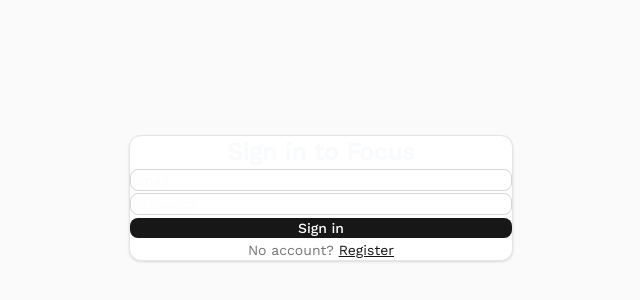
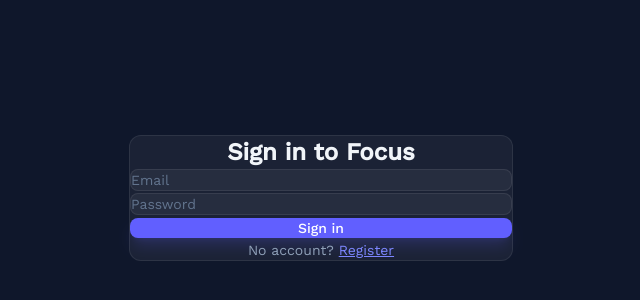
Before and after one commit to conctanleo/focus, a React (Vite) app: page /login in a window 1280 px wide. Shown: the part 202-502 px from the top of the page, without its empty margins (319-959 px from the left). Built offline with nearby package versions, Linux system fonts and the light colour scheme.

Commit message:
feat: dark theme Login, Register, and SchedulePage

```diff
--- a/src/pages/Login.tsx
+++ b/src/pages/Login.tsx
@@ -21,25 +21,25 @@
   }
 
   return (
-    <div className="flex min-h-screen items-center justify-center bg-neutral-50">
-      <form onSubmit={handleSubmit} className="w-full max-w-sm rounded-xl bg-white p-8 shadow-sm border border-neutral-200">
-        <h1 className="mb-6 text-center text-2xl font-semibold">Sign in to Focus</h1>
-        {error && <p className="mb-4 rounded-lg bg-red-50 p-3 text-sm text-red-600">{error}</p>}
+    <div className="flex min-h-screen items-center justify-center bg-slate-900">
+      <form onSubmit={handleSubmit} className="w-full max-w-sm rounded-xl border border-white/8 bg-white/5 p-8">
+        <h1 className="mb-6 text-center text-2xl font-semibold text-slate-100">Sign in to Focus</h1>
+        {error && <p className="mb-4 rounded-lg bg-red-500/10 border border-red-500/20 p-3 text-sm text-red-400">{error}</p>}
         <input
           type="email" placeholder="Email" value={email}
           onChange={(e) => setEmail(e.target.value)}
-          className="mb-3 w-full rounded-lg border border-neutral-300 px-4 py-2.5 text-sm outline-none focus:border-neutral-900"
+          className="mb-3 w-full rounded-lg border border-white/8 bg-white/5 px-4 py-2.5 text-sm text-slate-200 outline-none placeholder:text-slate-500 focus:border-indigo-500/50"
         />
         <input
           type="password" placeholder="Password" value={password}
           onChange={(e) => setPassword(e.target.value)}
-          className="mb-4 w-full rounded-lg border border-neutral-300 px-4 py-2.5 text-sm outline-none focus:border-neutral-900"
+          className="mb-4 w-full rounded-lg border border-white/8 bg-white/5 px-4 py-2.5 text-sm text-slate-200 outline-none placeholder:text-slate-500 focus:border-indigo-500/50"
         />
-        <button type="submit" className="w-full rounded-lg bg-neutral-900 py-2.5 text-sm font-medium text-white hover:bg-neutral-800">
+        <button type="submit" className="w-full rounded-lg bg-indigo-500 py-2.5 text-sm font-medium text-white shadow-lg shadow-indigo-500/20 transition-colors hover:bg-indigo-400">
           Sign in
         </button>
-        <p className="mt-4 text-center text-sm text-neutral-500">
-          No account? <Link to="/register" className="text-neutral-900 underline">Register</Link>
+        <p className="mt-4 text-center text-sm text-slate-400">
+          No account? <Link to="/register" className="text-indigo-400 underline">Register</Link>
         </p>
       </form>
     </div>
--- a/src/pages/Register.tsx
+++ b/src/pages/Register.tsx
@@ -22,30 +22,30 @@
   }
 
   return (
-    <div className="flex min-h-screen items-center justify-center bg-neutral-50">
-      <form onSubmit={handleSubmit} className="w-full max-w-sm rounded-xl bg-white p-8 shadow-sm border border-neutral-200">
-        <h1 className="mb-6 text-center text-2xl font-semibold">Create account</h1>
-        {error && <p className="mb-4 rounded-lg bg-red-50 p-3 text-sm text-red-600">{error}</p>}
+    <div className="flex min-h-screen items-center justify-center bg-slate-900">
+      <form onSubmit={handleSubmit} className="w-full max-w-sm rounded-xl border border-white/8 bg-white/5 p-8">
+        <h1 className="mb-6 text-center text-2xl font-semibold text-slate-100">Create account</h1>
+        {error && <p className="mb-4 rounded-lg bg-red-500/10 border border-red-500/20 p-3 text-sm text-red-400">{error}</p>}
         <input
           type="text" placeholder="Name" value={name}
           onChange={(e) => setName(e.target.value)}
-          className="mb-3 w-full rounded-lg border border-neutral-300 px-4 py-2.5 text-sm outline-none focus:border-neutral-900"
+          className="mb-3 w-full rounded-lg border border-white/8 bg-white/5 px-4 py-2.5 text-sm text-slate-200 outline-none placeholder:text-slate-500 focus:border-indigo-500/50"
         />
         <input
           type="email" placeholder="Email" value={email}
           onChange={(e) => setEmail(e.target.value)}
-          className="mb-3 w-full rounded-lg border border-neutral-300 px-4 py-2.5 text-sm outline-none focus:border-neutral-900"
+          className="mb-3 w-full rounded-lg border border-white/8 bg-white/5 px-4 py-2.5 text-sm text-slate-200 outline-none placeholder:text-slate-500 focus:border-indigo-500/50"
         />
         <input
           type="password" placeholder="Password" value={password}
           onChange={(e) => setPassword(e.target.value)}
-          className="mb-4 w-full rounded-lg border border-neutral-300 px-4 py-2.5 text-sm outline-none focus:border-neutral-900"
+          className="mb-4 w-full rounded-lg border border-white/8 bg-white/5 px-4 py-2.5 text-sm text-slate-200 outline-none placeholder:text-slate-500 focus:border-indigo-500/50"
         />
-        <button type="submit" className="w-full rounded-lg bg-neutral-900 py-2.5 text-sm font-medium text-white hover:bg-neutral-800">
+        <button type="submit" className="w-full rounded-lg bg-indigo-500 py-2.5 text-sm font-medium text-white shadow-lg shadow-indigo-500/20 transition-colors hover:bg-indigo-400">
           Register
         </button>
-        <p className="mt-4 text-center text-sm text-neutral-500">
-          Have an account? <Link to="/login" className="text-neutral-900 underline">Sign in</Link>
+        <p className="mt-4 text-center text-sm text-slate-400">
+          Have an account? <Link to="/login" className="text-indigo-400 underline">Sign in</Link>
         </p>
       </form>
     </div>
--- a/src/pages/SchedulePage.tsx
+++ b/src/pages/SchedulePage.tsx
@@ -121,7 +121,7 @@
   }
 
   return (
-    <div className="p-8">
+    <div className="p-8 bg-slate-900 min-h-full">
       <ViewSwitcher view={view} onChange={setView} currentDate={currentDate} onPrev={() => navigate(-1)} onNext={() => navigate(1)} />
 
       {view === 'day' && (
```
